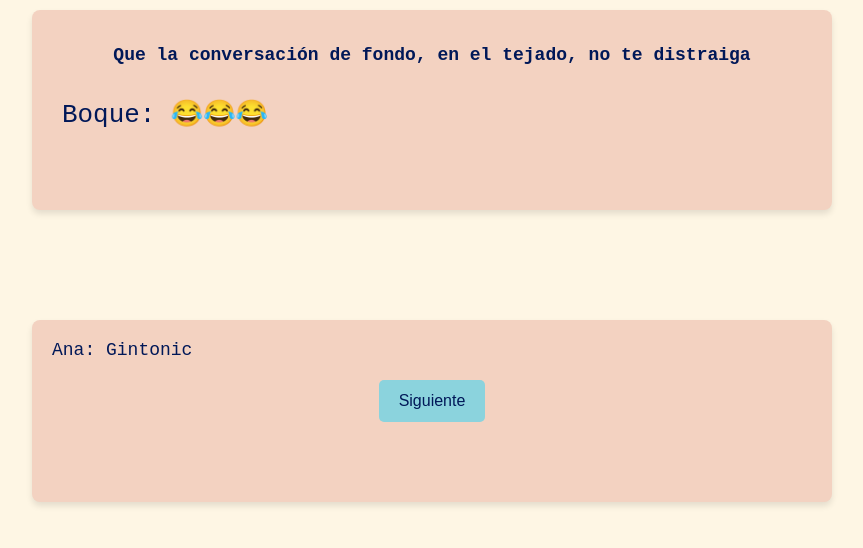
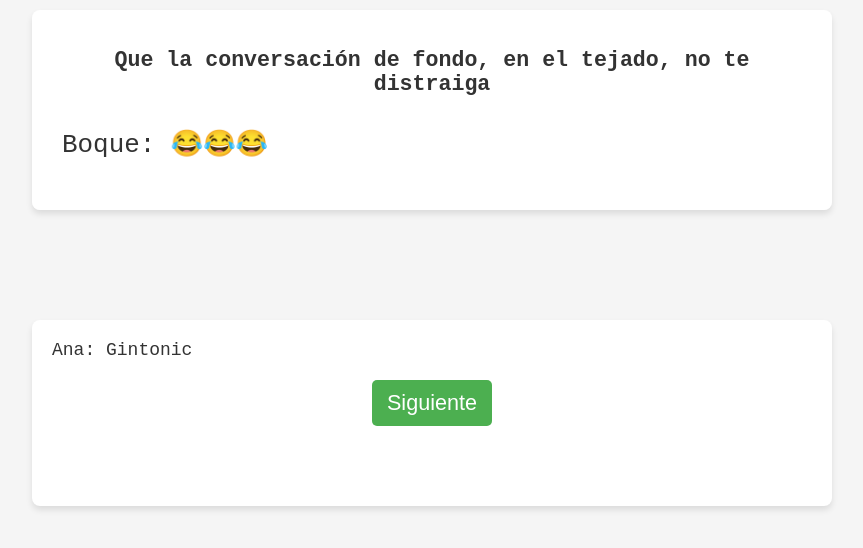
Before and after one commit to alabcar/Tejado, a plain HTML site: page index.html in a window 1280 px wide. Both pictures are taken after a click on the button "Eres el camarero del tejado. Atiende a esos viejales". Shown: the whole page, without its empty margins (208-1071 px from the left). Drawn offline with Linux system fonts and the light colour scheme.

Commit message:
Colores más bonitos

```diff
--- a/styles.css
+++ b/styles.css
@@ -1,7 +1,7 @@
 /* General styling for the game */
 body {
-    background-color: #fef6e4; /* Soft cream background */
-    color: #001858; /* Deep navy text for contrast */
+    background-color: #f5f5f5; /* Neutral light gray for a modern and calming background */
+    color: #333333; /* Dark gray for high contrast and readability */
     font-family: monospace; /* Monospace font for consistency */
     margin: 0;
     padding: 0;
@@ -11,7 +11,7 @@ body {
     justify-content: flex-start;
     height: 100vh;
     overflow-x: hidden;
-    font-size: 18px; /* Increase base font size for better readability on mobile */
+    font-size: 18px; /* Base font size for better readability */
 }
 
 #character-selection, #game, #game-over {
@@ -66,12 +66,12 @@ body {
 }
 
 #chat-box, #game-container {
-    background-color: #f3d2c1; /* Warm peach background */
-    color: #001858; /* Deep navy text */
+    background-color: #ffffff; /* Clean white background for focus */
+    color: #333333; /* Dark gray text for readability */
     border: none; /* Clean look */
     padding: 20px;
     border-radius: 8px;
-    box-shadow: 0 4px 6px rgba(0, 0, 0, 0.1); /* Subtle shadow */
+    box-shadow: 0 4px 6px rgba(0, 0, 0, 0.1); /* Subtle shadow for depth */
     width: 90%;
     max-width: 800px;
     margin: 10px auto;
@@ -89,14 +89,14 @@ body {
 }
 
 #chat-box h2, #game-container h1 {
-    font-size: 1em;
+    font-size: 1.2em;
     text-align: center;
     margin-bottom: 10px;
 }
 
 #chat-content, #game-container p {
-    font-size: 1.2em; /* Slightly larger text for readability */
-    line-height: 1.6; /* Improve line spacing */
+    font-size: 1.2em; /* Adjusted for mobile readability */
+    line-height: 1.5; /* Improve line spacing */
     margin: 10px 0;
     word-wrap: break-word;
 }
@@ -107,15 +107,15 @@ body {
 }
 
 #chat-content p, #game-container p {
-    font-size: 1.2em;
-    line-height: 1.6;
+    font-size: 1.2em; /* Adjusted for mobile readability */
+    line-height: 1.5;
     margin: 10px 0;
     word-wrap: break-word;
 }
 
 #game-container p {
-    font-size: 1.2em; /* Slightly larger text for readability */
-    line-height: 1.6; /* Improve line spacing */
+    font-size: 1.2em; /* Adjusted for mobile readability */
+    line-height: 1.5; /* Improve line spacing */
     color: #001858; /* Match color with chatbox */
     font-family: 'Arial', sans-serif; /* Match font family with chatbox */
     word-wrap: break-word;
@@ -130,8 +130,8 @@ body {
 }
 
 button, #next-button {
-    background-color: #8bd3dd; /* Soft teal button background */
-    color: #001858; /* Deep navy text */
+    background-color: #4caf50; /* Green for positive action and modern look */
+    color: #ffffff; /* White text for contrast */
     border: none;
     border-radius: 5px;
     padding: 12px 20px;
@@ -141,41 +141,41 @@ button, #next-button {
 }
 
 button:hover, #next-button:hover {
-    background-color: #61a5c2; /* Slightly darker teal on hover */
+    background-color: #388e3c; /* Slightly darker green on hover */
 }
 
 #next-button {
     display: block; /* Ensure the button is on its own line */
     margin: 20px auto; /* Center the button and add spacing */
-    padding: 12px 20px; /* Increase button padding */
-    font-size: 16px; /* Adjust button font size */
+    padding: 10px 15px; /* Adjusted button padding for mobile */
+    font-size: 1.2em; /* Adjusted button font size for mobile */
     border: none;
     border-radius: 5px;
-    background-color: #8bd3dd; /* Soft teal button background */
-    color: #001858; /* Deep navy text */
+    background-color: #4caf50; /* Green for positive action and modern look */
+    color: #ffffff; /* White text for contrast */
     cursor: pointer;
     transition: background-color 0.3s;
 }
 
 #next-button:hover {
-    background-color: #61a5c2; /* Slightly darker teal on hover */
+    background-color: #388e3c; /* Slightly darker green on hover */
 }
 
 /* Styling for the serve buttons */
 .serve-button {
-    background-color: #ffb703; /* Warm yellow-orange background */
-    color: #001858; /* Deep navy text for contrast */
+    background-color: #2196f3; /* Blue for trust and modernity */
+    color: #ffffff; /* White text for contrast */
     border: none;
     border-radius: 8px;
-    padding: 15px 25px;
-    font-size: 18px;
+    padding: 12px 20px;
+    font-size: 1.2em; /* Adjusted serve button font size */
     cursor: pointer;
     transition: background-color 0.3s;
     margin: 10px; /* Add spacing between buttons */
 }
 
 .serve-button:hover {
-    background-color: #fb8500; /* Slightly darker orange on hover */
+    background-color: #1976d2; /* Slightly darker blue on hover */
 }
 
 /* Styling for the Serve Drink button */
@@ -207,7 +207,7 @@ button:hover, #next-button:hover {
     border: none;
     border-radius: 5px;
     padding: 12px 20px;
-    font-size: 16px;
+    font-size: 18px;
     cursor: pointer;
     transition: background-color 0.3s;
 }
```
